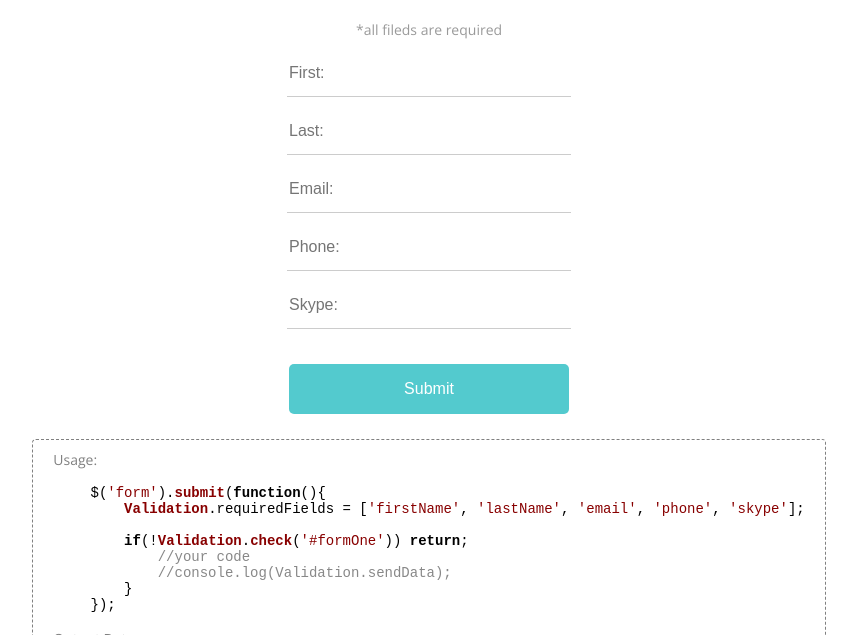
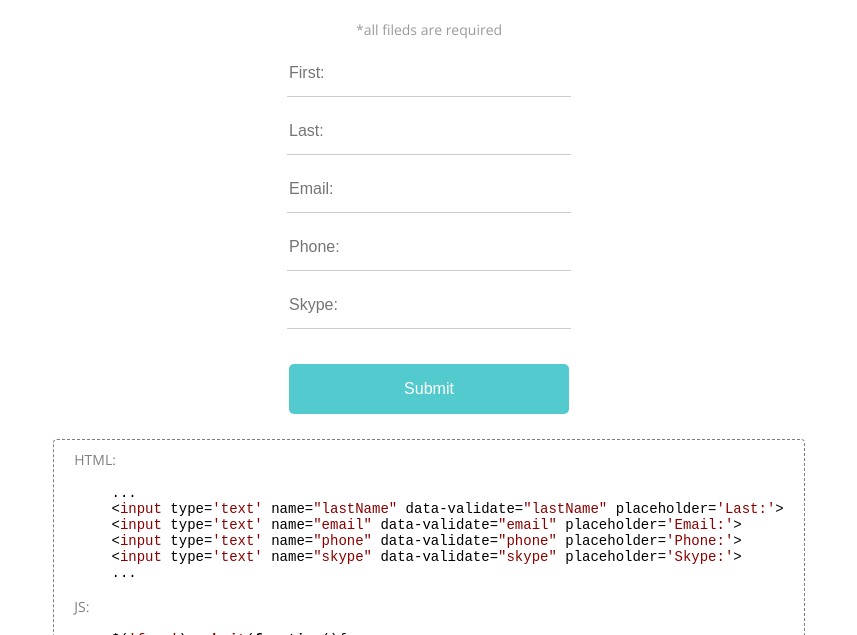
Before and after one commit to MapleMap/formFiledsReader, a website: page index.html in a window 1280 px wide. Shown: the part 165-800 px from the top of the page, without its empty margins (211-1068 px from the left). Drawn offline with nearby package versions, Linux system fonts and the light colour scheme.

Commit message:
add: data attributes and describe

```diff
--- a/index.html
+++ b/index.html
@@ -16,19 +16,30 @@
         <fieldset class="errors"></fieldset>
         <fieldset class="message">*all fileds are required</fieldset>
         <fieldset class="signup">
-            <input type='text' name="firstName" placeholder='First:'>
-            <input type='text' name="lastName" placeholder='Last:'>
-            <input type='text' name="email" placeholder='Email:'>
-            <input type='text' name="phone" placeholder='Phone:'>
-            <input type='text' name="skype" placeholder='Skype:'>
+            <input type='text' name="firstName" data-validate="firstName1" placeholder='First:'>
+            <input type='text' name="lastName" data-validate="lastName" placeholder='Last:'>
+            <input type='text' name="email" data-validate="email" placeholder='Email:'>
+            <input type='text' name="phone" data-validate="phone" placeholder='Phone:'>
+            <input type='text' name="skype" data-validate="skype" placeholder='Skype:'>
             <input type='submit' placeholder='SUBMIT' value="Submit">
         </fieldset>
         <fieldset class="code-review">
-            <div class="init">Usage:
+            <div class="init">HTML:
+<pre>
+    <code class="html">
+        ...
+        &lt;input type='text' name="lastName" data-validate="lastName" placeholder='Last:'&gt;
+        &lt;input type='text' name="email" data-validate="email" placeholder='Email:'&gt;
+        &lt;input type='text' name="phone" data-validate="phone" placeholder='Phone:'&gt;
+        &lt;input type='text' name="skype" data-validate="skype" placeholder='Skype:'&gt;
+        ...
+    </code>
+</pre>
+            </div>
+            <div class="init">JS:
 <pre>
     <code class="js">
         $('form').submit(function(){
-            Validation.requiredFields = ['firstName', 'lastName', 'email', 'phone', 'skype'];
 
             if(!Validation.check('#formOne')) return;
                 //your code
@@ -51,9 +62,9 @@
         <fieldset class="signup">
             <input type='text' name="firstName" placeholder='First:'>
             <input type='text' name="lastName" placeholder='Last:'>
-            <input type='text' name="email" placeholder='Email:*'>
-            <input type='text' name="phone" placeholder='Phone:*'>
-            <input type='text' name="skype" placeholder='Skype:*'>
+            <input type='text' name="email" data-validate="email" placeholder='Email:*'>
+            <input type='text' name="phone" data-validate="phone" placeholder='Phone:*'>
+            <input type='text' name="skype" data-validate="skype" placeholder='Skype:*'>
             <input type='submit' placeholder='SUBMIT' value="Submit">
         </fieldset>
         <fieldset class="code-review">
@@ -82,10 +93,7 @@
 
 
             $('#formOne').submit(function(){
-                Validation.requiredFields = ['firstName', 'lastName', 'email', 'phone', 'skype'];
-                if(Validation.check('#formOne', 'form')){
-                    $('#formOne').find('.send-data').text(JSON.stringify(Validation.sendData));
-                }
+                Validation.check('#formOne');
             });
 
             $('#formTwo').submit(function(){
```
